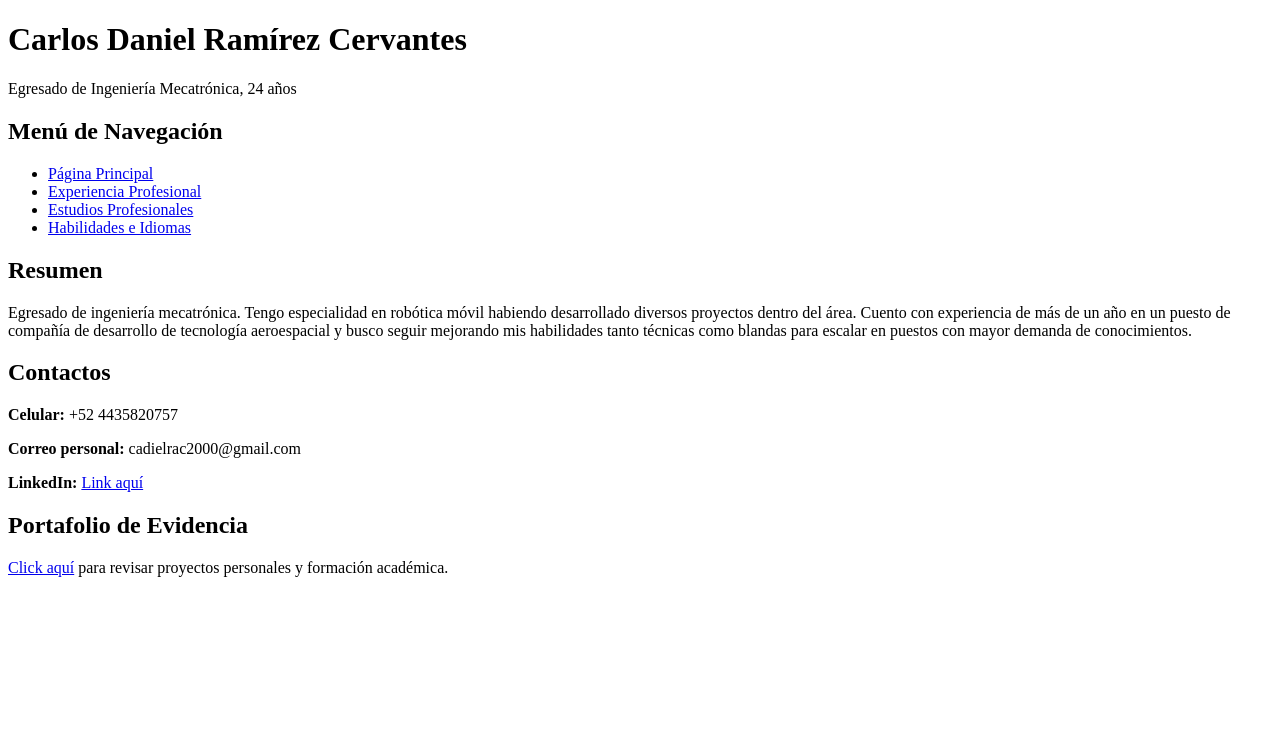
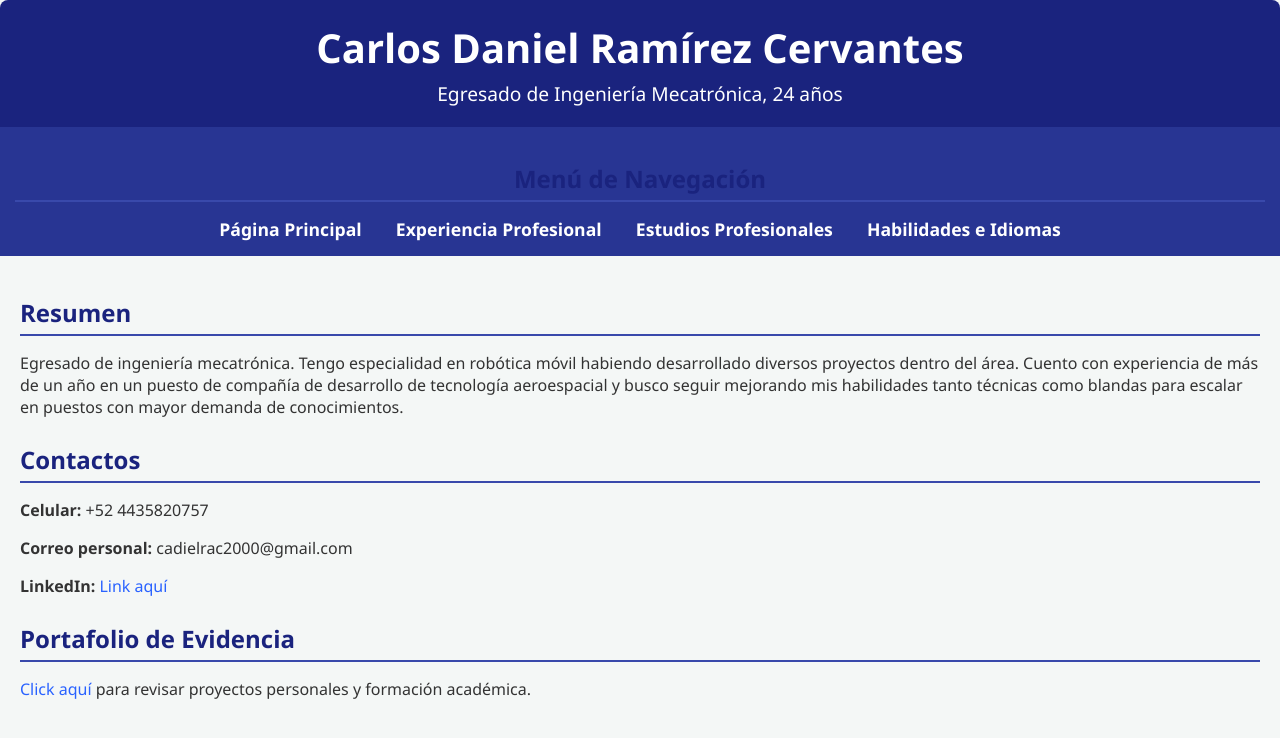
Before and after one commit to DCharles-R/AppWeb, a plain HTML site: page 01-CV/index.html in a window 1280 px wide. Drawn offline with Linux system fonts and the light colour scheme.

Commit message:
Agrega estilos a los archivos HTML en una carpeta separada

```diff
--- /dev/null
+++ b/01-CV/estilos/estilo_1.css
@@ -0,0 +1,120 @@
+/* Estilos generales del cuerpo de la página */
+body {
+    font-family: 'Segoe UI', Tahoma, Geneva, Verdana, sans-serif;
+    margin: 0;
+    padding: 0;
+    background-color: #f4f7f6;
+    color: #333;
+}
+
+/* Contenedor principal para centrar el contenido */
+.container {
+    width: 80%;
+    margin: 20px auto;
+    padding: 20px;
+    background-color: #ffffff;
+    box-shadow: 0 0 15px rgba(0, 0, 0, 0.1);
+    border-radius: 8px;
+}
+
+/* Estilo del encabezado */
+header {
+    background-color: #1a237e; /* Azul oscuro */
+    color: #ffffff;
+    padding: 20px;
+    text-align: center;
+    border-top-left-radius: 8px;
+    border-top-right-radius: 8px;
+}
+
+header h1 {
+    margin: 0;
+    font-size: 2.5em;
+}
+
+header p {
+    margin: 5px 0 0;
+    font-size: 1.2em;
+}
+
+/* Estilo de la barra de navegación */
+nav {
+    background-color: #283593; /* Un tono más claro de azul */
+    padding: 15px;
+    text-align: center;
+}
+
+nav ul {
+    list-style: none;
+    padding: 0;
+    margin: 0;
+}
+
+nav ul li {
+    display: inline;
+    margin: 0 15px;
+}
+
+nav a {
+    color: #ffffff;
+    text-decoration: none;
+    font-weight: bold;
+    font-size: 1.1em;
+    transition: color 0.3s;
+}
+
+nav a:hover {
+    color: #c5cae9; /* Un color de resaltado suave */
+}
+
+/* Contenido principal */
+main {
+    padding: 20px;
+}
+
+section {
+    margin-bottom: 25px;
+}
+
+h2 {
+    color: #1a237e;
+    border-bottom: 2px solid #3949ab;
+    padding-bottom: 5px;
+    margin-bottom: 15px;
+}
+
+/* Estilos para listas */
+ul {
+    list-style-type: disc;
+    padding-left: 20px;
+}
+
+li {
+    margin-bottom: 10px;
+}
+
+/* Estilos para enlaces */
+a {
+    color: #2962ff;
+    text-decoration: none;
+}
+
+a:hover {
+    text-decoration: underline;
+}
+
+/* Estilos específicos para las subpáginas */
+article {
+    margin-bottom: 20px;
+}
+
+article h3 {
+    color: #283593;
+    margin-bottom: 5px;
+}
+
+article p {
+    margin-top: 0;
+    font-style: italic;
+    color: #555;
+}
--- a/01-CV/index.html
+++ b/01-CV/index.html
@@ -3,6 +3,7 @@
 <head>
     <meta charset="UTF-8">
     <meta name="viewport" content="width=device-width, initial-scale=1.0">
+	<link rel="stylesheet" href="estilos/estilo_1.css">
     <title>CV de Carlos Daniel Ramírez Cervantes</title>
 </head>
 <body>
```
Also changed, not shown: 01-CV/estudios.html (+1 -0 lines), 01-CV/experiencia.html (+1 -0 lines), 01-CV/habilidades.html (+1 -0 lines).
